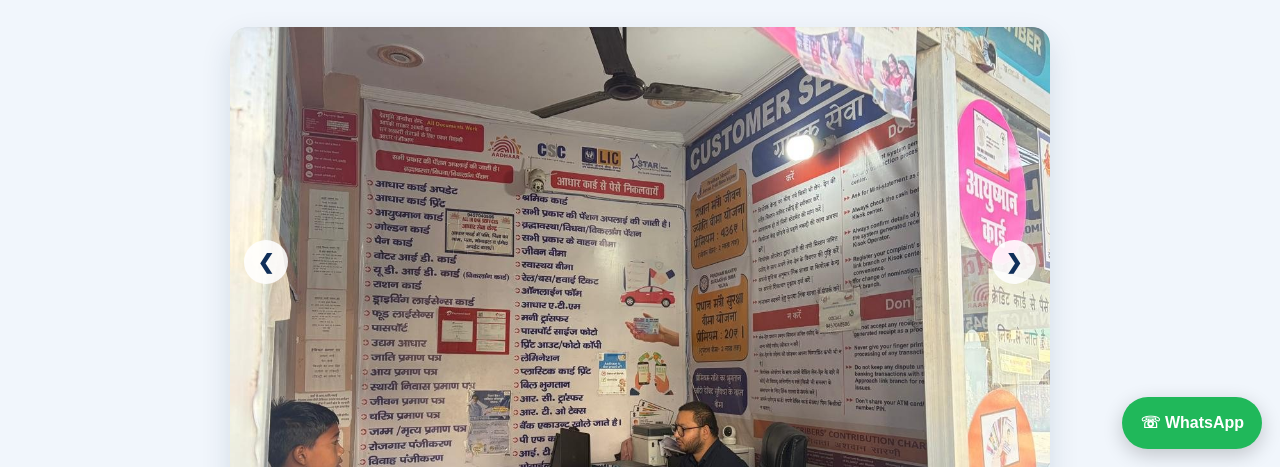
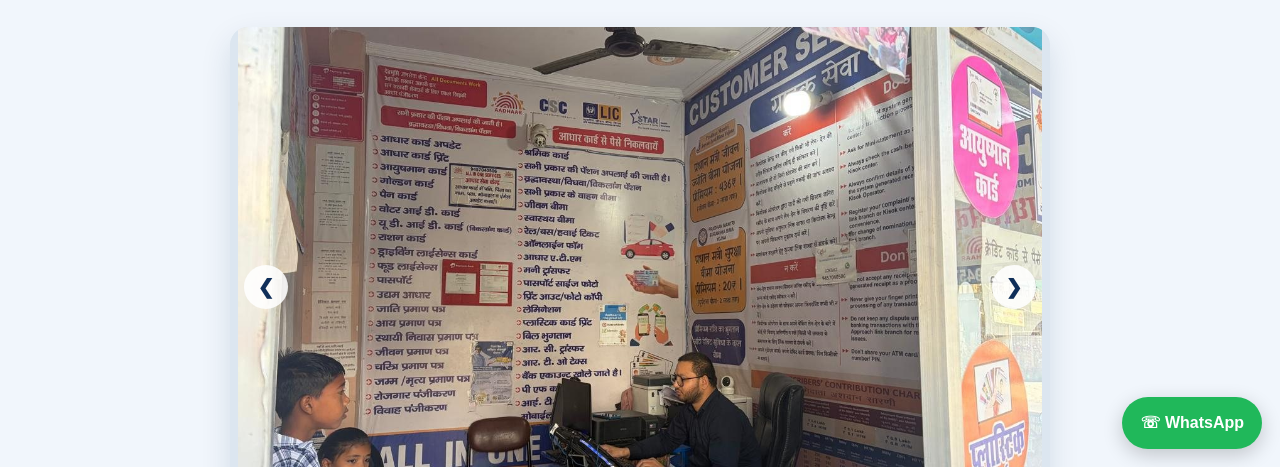
Before and after one commit to allinoneservices405-csc/all-in-one-services-website, a plain HTML site: page index.html in a window 1280 px wide. Shown: the part 333-800 px from the top of the page. Drawn offline with Linux system fonts and the light colour scheme.

Commit message:
Add files via upload

```diff
--- a/index.html
+++ b/index.html
@@ -18,7 +18,7 @@ section{padding:62px 0}.head{text-align:center;max-width:720px;margin:0 auto 30p
 .map{width:100%;height:280px;border:0;border-radius:12px}.details p{margin:12px 0;color:var(--muted)}.faq{background:white;max-width:850px;margin:auto}.faq details{background:#f7faff;border:1px solid var(--line);border-radius:10px;padding:16px;margin:10px 0}.faq summary{font-weight:bold;color:var(--navy);cursor:pointer}.faq details p{color:var(--muted)}
 .cta{background:linear-gradient(120deg,#102f59,#1768b5);color:white;text-align:center;padding:48px 0}.cta h2{font-size:30px;margin:0}.cta p{color:#e2f0ff}.foot{background:#0b2342;color:#dceaff;padding:26px 4%;font-size:13px}.wa{position:fixed;right:18px;bottom:18px;background:#20b85a;color:white;border-radius:40px;padding:13px 18px;font-weight:bold;z-index:8;box-shadow:0 6px 20px #0003}
 @media(max-width:820px){.hero-grid,.about-grid,.contact-grid{grid-template-columns:1fr}.grid{grid-template-columns:repeat(2,1fr)}nav{display:none;position:absolute;top:76px;left:0;right:0;background:white;padding:18px 4%;flex-direction:column}nav.open{display:flex}.menu{display:block}.call{display:none}}
-@media(max-width:560px){.grid{grid-template-columns:1fr}.hero{padding:48px 0}.hero p{font-size:16px}.head h2,.about h2{font-size:28px}section{padding:48px 0}.top .wrap{justify-content:center;text-align:center}}
+@media(max-width:560px){.slides{height:clamp(300px,90vw,430px)}.grid{grid-template-columns:1fr}.hero{padding:48px 0}.hero p{font-size:16px}.head h2,.about h2{font-size:28px}section{padding:48px 0}.top .wrap{justify-content:center;text-align:center}}
 
 .gallery{background:#f1f6fc}
 .gallery-grid{display:grid;grid-template-columns:1.25fr 1fr 1fr;grid-template-rows:220px 220px;gap:14px}
@@ -32,11 +32,11 @@ section{padding:62px 0}.head{text-align:center;max-width:720px;margin:0 auto 30p
 @media(max-width:560px){.gallery-grid{grid-template-columns:1fr;grid-template-rows:240px 190px 190px 190px 190px}.gallery figure:first-child{grid-column:auto}}
 
 
-.slideshow{position:relative;max-width:820px;margin:0 auto;background:#f1f6fc;border-radius:18px;overflow:hidden;box-shadow:0 12px 30px #102f5920}
-.slides{position:relative;height:clamp(300px,46vw,470px);background:#f1f6fc}
-.slide{display:none;position:absolute;inset:0;margin:0;align-items:center;justify-content:center}
+.slideshow{position:relative;width:min(100%,820px);margin:0 auto;background:#f1f6fc;border-radius:18px;overflow:hidden;box-shadow:0 12px 30px #102f5920}
+.slides{position:relative;width:100%;height:clamp(300px,52vw,520px);background:#f1f6fc;display:flex;align-items:center;justify-content:center}
+.slide{display:none;position:absolute;inset:0;margin:0;align-items:center;justify-content:center;padding:8px;box-sizing:border-box}
 .slide.active{display:flex;animation:slideFade .45s ease}
-.slide img{display:block;width:100%;height:100%;object-fit:contain;object-position:center;background:#f1f6fc}
+.slide img{display:block;width:auto;height:auto;max-width:100%;max-height:100%;object-fit:contain;object-position:center;background:transparent}
 .slide figcaption{position:absolute;left:0;right:0;bottom:0;padding:38px 18px 20px;color:#fff;font-size:18px;font-weight:bold;background:linear-gradient(transparent,#071a31d9)}
 .slide-btn{position:absolute;top:50%;transform:translateY(-50%);border:0;border-radius:50%;width:44px;height:44px;background:#ffffffdf;color:#102f59;font-size:20px;font-weight:bold;cursor:pointer;z-index:2}
 .slide-btn:hover{background:white}.slide-btn.prev{left:14px}.slide-btn.next{right:14px}
```
